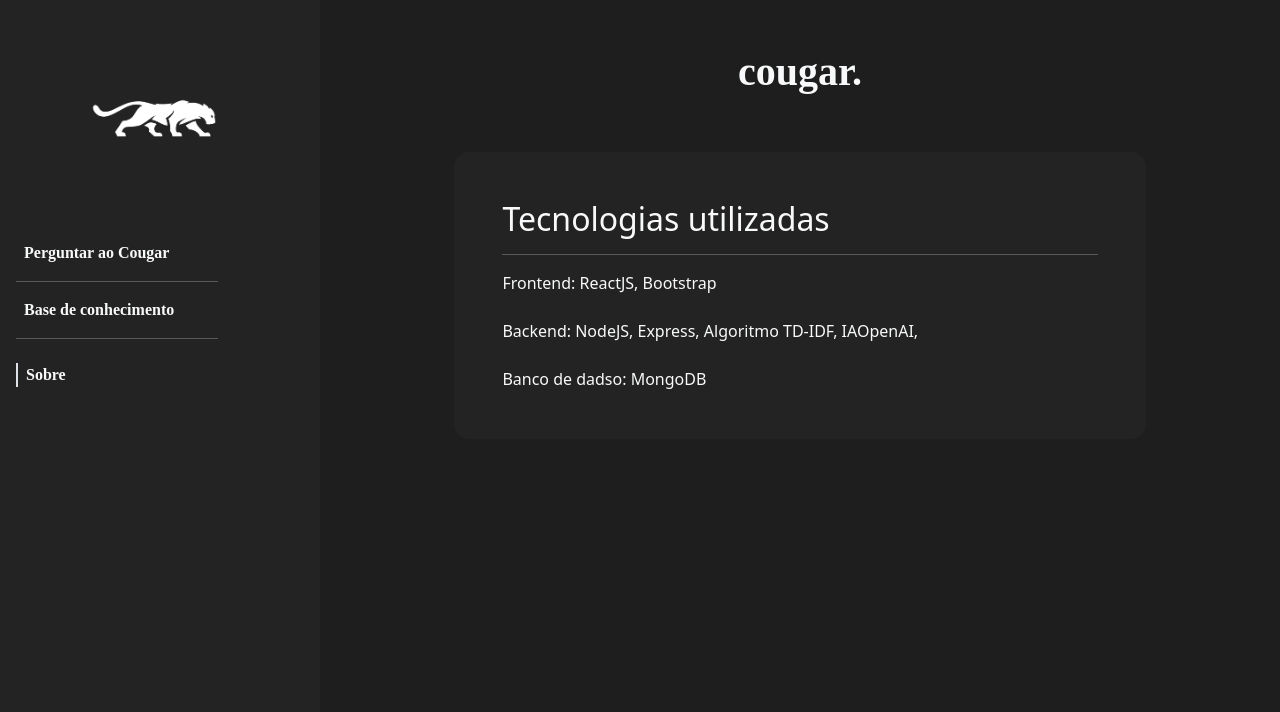
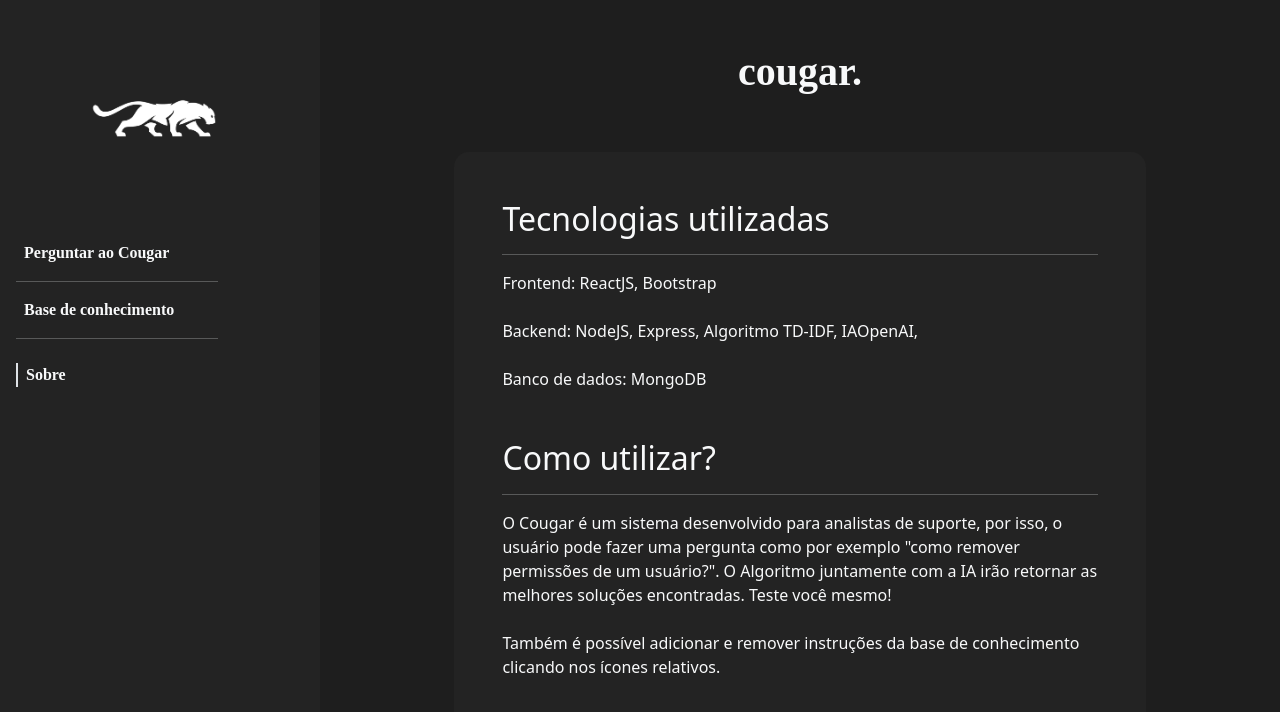
Before and after one commit to guilhermeandradee/Cougar, a React (Vite) app in the folder frontend/: page /sobre-o-projeto in a window 1280 px wide. Shown: the top 712 px of the page. Built offline with nearby package versions, Linux system fonts and the light colour scheme; a web font is replaced by a local one.

Commit message:
final changes

```diff
--- a/frontend/src/App.jsx
+++ b/frontend/src/App.jsx
@@ -10,7 +10,7 @@ import Header from './components/Header'
 import Solutions from './components/Solutions';
 import Section from './components/Section';
 
-export const APIurl = 'http://localhost:8080'
+export const APIurl = 'http://147.93.8.169:8090'
 
 function App() {
     const [downloadResponse, setDownloadResponse] = useState(null)
--- a/frontend/src/pages/SobreOProjeto.jsx
+++ b/frontend/src/pages/SobreOProjeto.jsx
@@ -86,7 +86,13 @@ const SobreOProjeto = () => {
                                 <p className="text-light m-0">Frontend: ReactJS, Bootstrap<br /> <br />
                                 Backend: NodeJS, Express, Algoritmo TD-IDF, IAOpenAI,
                                 <br /> <br />
-                                Banco de dadso: MongoDB
+                                Banco de dados: MongoDB
+                                </p>
+
+                                <h1 className="text-light fs-2 mt-5">Como utilizar?</h1>
+                                <hr className="text-light" />
+                                <p className="text-light m-0">O Cougar é um sistema desenvolvido para analistas de suporte, por isso, o usuário pode fazer uma pergunta como por exemplo "como remover permissões de um usuário?". O Algoritmo juntamente com a IA irão retornar as melhores soluções encontradas. Teste você mesmo! <br /> <br />
+                                Também é possível adicionar e remover instruções da base de conhecimento clicando nos ícones relativos.
                                 </p>
                             </div>
                         </div>
```
